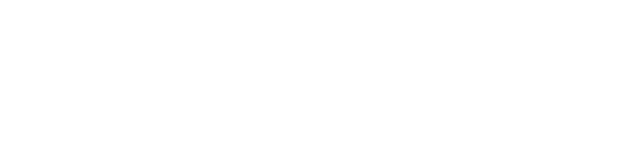
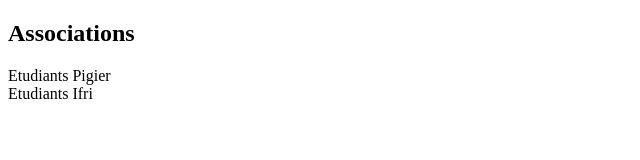
Before and after one commit to Dprj216/git-mon-cv, a plain HTML site: page index.html in a window 1280 px wide. Shown: the whole page, without its empty margins (0-640 px from the left). Drawn offline with Linux system fonts and the light colour scheme.

Commit message:
mise en place de la section associations

```diff
--- a/index.html
+++ b/index.html
@@ -14,7 +14,10 @@
         </header>
 
         <main>
-
+            <div class="ass">
+                <h2>Associations</h2>
+            </div>
+            <p>Etudiants Pigier<br> Etudiants Ifri </p>
         </main>
     </section>
 </body>
```
